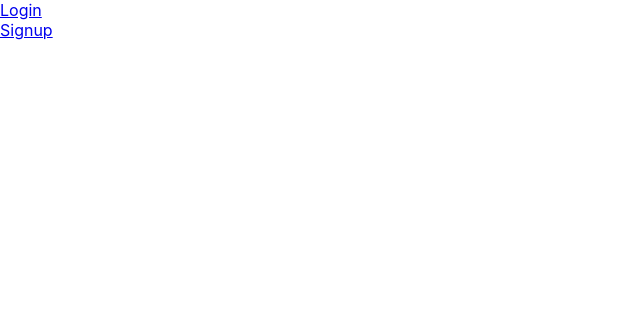
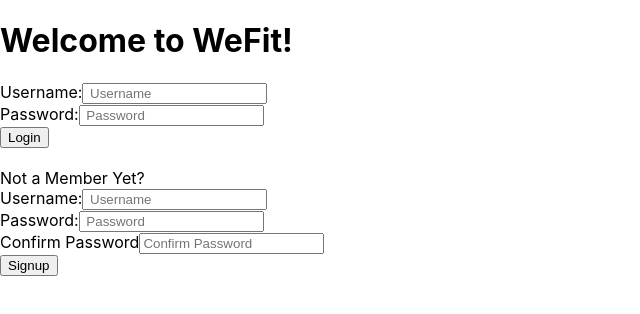
Before and after one commit to AKaltsch/frontend-fitness-project, a React (Create React App) app: page / in a window 1280 px wide. Shown: the top 314 px of the page, without its empty margins (0-640 px from the left). Built offline with nearby package versions, Linux system fonts and the light colour scheme; no server answers.

Commit message:
fully functioning auth

```diff
--- a/src/App.css
+++ b/src/App.css
@@ -36,3 +36,8 @@
     transform: rotate(360deg);
   }
 }
+
+form.SignIn {
+  margin-left: auto;
+  margin-right: auto;
+}
--- a/src/App.js
+++ b/src/App.js
@@ -1,25 +1,29 @@
-import React, {useState, useEffect} from 'react';
-import {BrowserRouter as Router, Switch, Route} from 'react-router-dom';
-import Login from './components/Login';
-import Home from './components/Home';
-import Workouts from './components/Workouts';
-import Progress from './components/Progress';
-import HikeMap from './components/HikeMap';
-import Signup from './components/Signup';
-import SigninHome from './components/SigninHome'
+import React, { useState, useEffect } from "react";
+import {
+  BrowserRouter as Router,
+  NavLink,
+  Route,
+  Link,
+} from "react-router-dom";
+import Login from "./components/Login";
+import Home from "./components/Home";
+import Workouts from "./components/Workouts";
+import Progress from "./components/Progress";
+import HikeMap from "./components/HikeMap";
+import Signup from "./components/Signup";
+import SigninHome from "./components/SigninHome";
 
 function App() {
+  const production = "https://we-fitness-backend.herokuapp.com/";
+  const developement = "http://localhost:3000/";
+  const url = process.env.NODE_ENV ? developement : production;
 
-  const production = "https://we-fitness-backend.herokuapp.com/"
-  const developement = "http://localhost:3000/"
-  const url = (process.env.NODE_ENV ? developement : production)
-
-  const [loggedIn, setLoggedIn] = useState(false)
-  const [user, setUser] = useState()
+  const [loggedIn, setLoggedIn] = useState(false);
+  const [user, setUser] = useState();
 
   useEffect(() => {
     const token = localStorage.getItem("jwt");
-    console.log("token: " + token)
+    console.log("token: " + token);
     // console.log(user.user.username)
     fetch(`${url}/api/v1/profile`, {
       method: "GET",
@@ -27,52 +31,178 @@ function App() {
         Authorization: `Bearer ${token}`,
       },
     }).then((response) => {
+      console.log(response)
       if (response.ok) {
         response.json().then((data) => {
-          setLoggedIn(true)
-          setUser(data.user)
+          setLoggedIn(true);
+          setUser(data.user);
         });
       } else {
-        console.log("please log in")
+        console.log("please log in");
       }
     });
+  }, []);
+
+  // useEffect(() => {
+  //   const token = localStorage.token;
+  //   console.log("token: " + token);
+  //   if (
+  //     typeof token !== "undefined" &&
+  //     token.length > 1 &&
+  //     token !== "undefined"
+  //   ) {
+  //     fetch(`${url}/api/v1/auto_login`, {
+  //       method: "POST",
+  //       headers: {
+  //         Accept: "application/json",
+  //         "Content-Type": "application/json",
+  //       },
+  //       body: JSON.stringify({ token }),
+  //     })
+  //       .then((r) => r.json())
+  //       .then((user) => setUser(user), setLoggedIn(true));
+  //       console.log(loggedIn)
+  //   } else {
+  //     console.log("No token found, try logging in!");
+  //   }
+  // }, []);
+
+  function onLogin(username, password) {
+    fetch(`${url}/api/v1/login`, {
+      method: "POST",
+      headers: {
+        "Content-Type": "application/json",
+        Accept: "application/json",
+      },
+      body: JSON.stringify({
+        user: {
+          username: `${username}`,
+          password: `${password}`,
+        },
+      }),
+    }).then((response) => {
+      console.log(response);
+      if (response.ok) {
+        response.json().then((data) => {
+          console.log("hi" + data.jwt);
+          setUser(data.user);
+          setLoggedIn(true);
+          localStorage.setItem("jwt", data.jwt);
+          console.log("signed in!!!!!!!!!!!!!!!!!!");
         });
+      } else {
+        console.log("wrong username/password");
+      }
+    });
+  }
+
+  function logout() {
+    localStorage.clear();
+    setUser(null);
+    setLoggedIn(false);
+  }
+
+  function signUp(username, password) {
+    fetch(`${url}/api/v1/users`, {
+      method: "POST",
+      headers: {
+        "Content-Type": "application/json",
+        Accept: "application/json",
+      },
+      body: JSON.stringify({
+        user: {
+          username: `${username}`,
+          password: `${password}`,
+        },
+      }),
+    })
+    .then((response) => {
+      if (response.ok) {
+        response.json().then((data) => {
+          setUser(data.user)
+          setLoggedIn(true)
+          localStorage.setItem("jwt", data.jwt);
+        });
+      } else {
+        console.log("form incorrectly filled out")
+      }
+    })
+  }
 
   return (
+    //<img src={logo} className="App-logo" alt="logo" />
+    // <Router>
+    //   <div className="App">
+    //     <Switch>
+    //       <Route exact path="/">
+    //         <SigninHome onLogin={onLogin}/>
+    //       </Route>
 
-        //<img src={logo} className="App-logo" alt="logo" />
+    // <Route exact path="/home">
+    //   <Home />
+    // </Route>
+
+    //       <Route exact path="/workouts">
+    //         <Workouts />
+    //       </Route>
+
+    //       <Route exact path="/progress">
+    //         <Progress />
+    //       </Route>
+
+    //       <Route exact path="hikeMap">
+    //         <HikeMap />
+    //       </Route>
+    //     </Switch>
+    //   </div>
+    // </Router>
+
+    <div className="App">
+      {loggedIn ? (
         <Router>
-        <div className="App">
-          <Switch>
-
+          <nav className="navbar-container">
+            {user ? <img src={user.avatar} alt="you" /> : ""}
+            <NavLink className="links" to="/home">
+              Home
+            </NavLink>
+            <NavLink className="links" to="/workouts">
+              Workouts
+            </NavLink>
+            <NavLink className="links" to="/progress">
+              Progress
+            </NavLink>
+            <button className="logout" onClick={logout}>
+              Logout
+            </button>
+          </nav>
           <Route exact path="/">
-              <SigninHome />
+            <Home currentUser={user} />
           </Route>
-
+          <Route exact path="/workouts">
+            <Workouts />
+          </Route>
+          <Route exact path="/progress">
+            <Progress />
+          </Route>
+          <Route exact path="hikeMap">
+            <HikeMap />
+          </Route>
           <Route exact path="/signup">
             <Signup />
           </Route>
-
           <Route exact path="/home">
             <Home />
           </Route>
-
-            <Route exact path="/workouts">
-              <Workouts />
-            </Route>
-
-            <Route exact path="/progress">
-              <Progress />
-            </Route>
-
-            <Route exact path="hikeMap">
-              <HikeMap />
-            </Route>
-
-          </Switch>
+        </Router>
+      ) : (
+        <div>
+          <SigninHome onLogin={onLogin} signUp={signUp}/>
+          {/* <NavLink className="signin-home-link" to="/signup">
+            Signup
+          </NavLink> */}
         </div>
-      </Router>
-
+      )}
+    </div>
   );
 }
 
--- a/src/components/SigninHome.js
+++ b/src/components/SigninHome.js
@@ -1,25 +1,88 @@
-import React from 'react'
-import { Link } from 'react-router-dom'
+import React from "react";
+import { useState } from "react";
+import { Router, Link } from "react-router-dom";
+import { useHistory } from "react-router-dom";
+import Signup from "./Signup";
 
-function SigninHome() {
 
-    return (
-        <div>
-            <Link
-                className="signin-home-link"
-                exact to="/login"
-            >
-                Login
-            </Link>
-            <br/>
-            <Link
-                className="signin-home-link"
-                exact to="/signup"
-            >
-                Signup
-            </Link>
-        </div>
-    )
+function SigninHome({onLogin, signUp}) {
+  const [username, setUsername] = useState("");
+  const [password, setPassword] = useState("");
+
+  function handleLogin(e){
+      e.preventDefault();
+      onLogin(username, password)
+  }
+
+
+//   const url = "https://localhost:3000";
+
+//   const history = useHistory()
+
+//   function onLogin(username, password) {
+//     fetch(`${url}/api/v1/login`, {
+//       method: "POST",
+//       headers: {
+//         "Content-Type": "application/json",
+//         Accept: "application/json",
+//       },
+//       body: JSON.stringify({
+//         user: {
+//           username: `${username}`,
+//           password: `${password}`,
+//         },
+//       }),
+//     }).then((response) => {
+//       console.log(response);
+//       if (response.ok) {
+//         response.json().then((data) => {
+//           console.log("hi" + data.jwt);
+//           setUser(data.user);
+//           setLoggedIn(true);
+//           localStorage.setItem("jwt", data.jwt);
+//           history.push('/home')
+//           console.log("signed in!!!!!!!!!!!!!!!!!!");
+//         });
+//       } else {
+//         console.log("wrong username/password");
+//       }
+//     });
+//   }
+
+  return (
+    <div>
+      <h1>Welcome to WeFit!</h1>
+      <form onSubmit={handleLogin} className="SignIn">
+        Username:
+        <input
+          className="login-inputs"
+          type="text"
+          id="username"
+          placeholder=" Username"
+          value={username}
+          onChange={(e) => setUsername(e.target.value)}
+        />
+        <br />
+        Password:
+        <input
+          className="login-inputs"
+          type="password"
+          id="password"
+          placeholder=" Password"
+          value={password}
+          onChange={(e) => setPassword(e.target.value)}
+        />
+        <br />
+        <button type="submit">Login</button>
+      </form>
+      <br />
+      Not a Member Yet?
+      <Signup signUp={signUp}/>
+      {/* <Link className="signin-home-link" to="/signup">
+        Signup
+      </Link> */}
+    </div>
+  );
 }
 
-export default SigninHome
+export default SigninHome;
--- a/src/components/Signup.js
+++ b/src/components/Signup.js
@@ -1,41 +1,27 @@
 import React, { useState } from 'react'
 import { useHistory } from "react-router-dom";
 
-function Signup() {
+function Signup({signUp}) {
 
     const [username, setUsername] = useState("")
     const [password, setPassword] = useState("")
+    const [confirmation, setConfirmation] = useState("")
+
+    function handleSignUp(e){
+        e.preventDefault();
+        signUp(username, password)
+    }
+
 
     // const production = "https://we-fitness-backend.herokuapp.com/"
     // const developement = "http://localhost:3000"
-    // const url = (process.env.NODE_ENV ? developement : production)
+    // const url = (process.env.NODE_ENV ? developement : production
 
-    const url = "http://localhost:3000"
 
-    const history = useHistory();
-    // console.log("history", history)
-
-    function handleSignupSubmit(e) {
-        e.preventDefault()
-        fetch(`${url}/api/v1/users`, {
-            method: "POST",
-            headers: {
-                "Content-Type": "application/json",
-                Accept: "application/json",
-            },
-            body: JSON.stringify({user: {username, password}}),
-        })
-            .then((r) => r.json())
-            .then((data) => {
-                history.push("/home");
-                console.log(data)
-            }
-            );
-    }
 
     return (
         <div>
-            <form onSubmit={handleSignupSubmit}>
+            <form onSubmit={handleSignUp}>
                 Username:
                 <input
                     className="login-inputs"
@@ -45,6 +31,7 @@ function Signup() {
                     value={username}
                     onChange={(e) => setUsername(e.target.value)}
                 />
+                <br/>
                 Password:
                 <input
                     className="login-inputs"
@@ -54,6 +41,17 @@ function Signup() {
                     value={password}
                     onChange={(e) => setPassword(e.target.value)}
                 />
+                <br/>
+                Confirm Password
+                <input
+                    className="login-inputs"
+                    type="password"
+                    id="password"
+                    placeholder="Confirm Password"
+                    value={confirmation}
+                    onChange={(e) => setConfirmation(e.target.value)}
+                />
+                <br/>
                 <button type="submit">Signup</button>
             </form>
 
```
Also changed, not shown: src/index.css (line endings or trailing spaces). Lines whose indentation alone changed are shown as unchanged.
